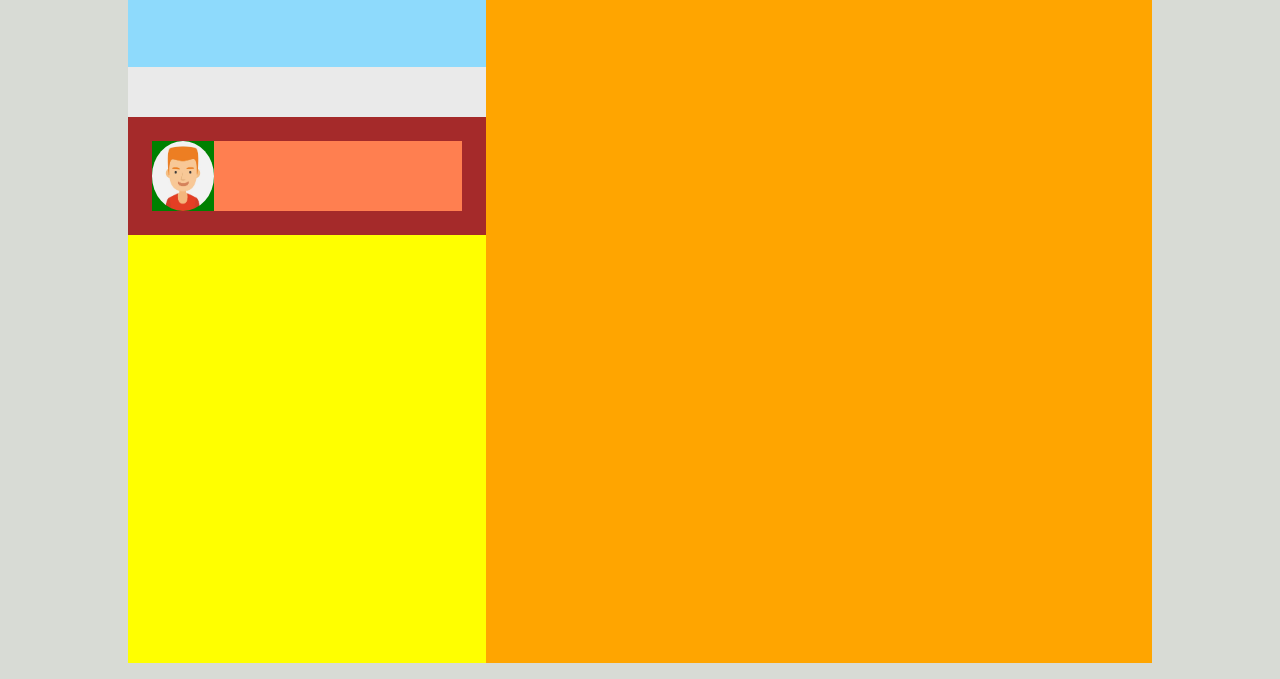
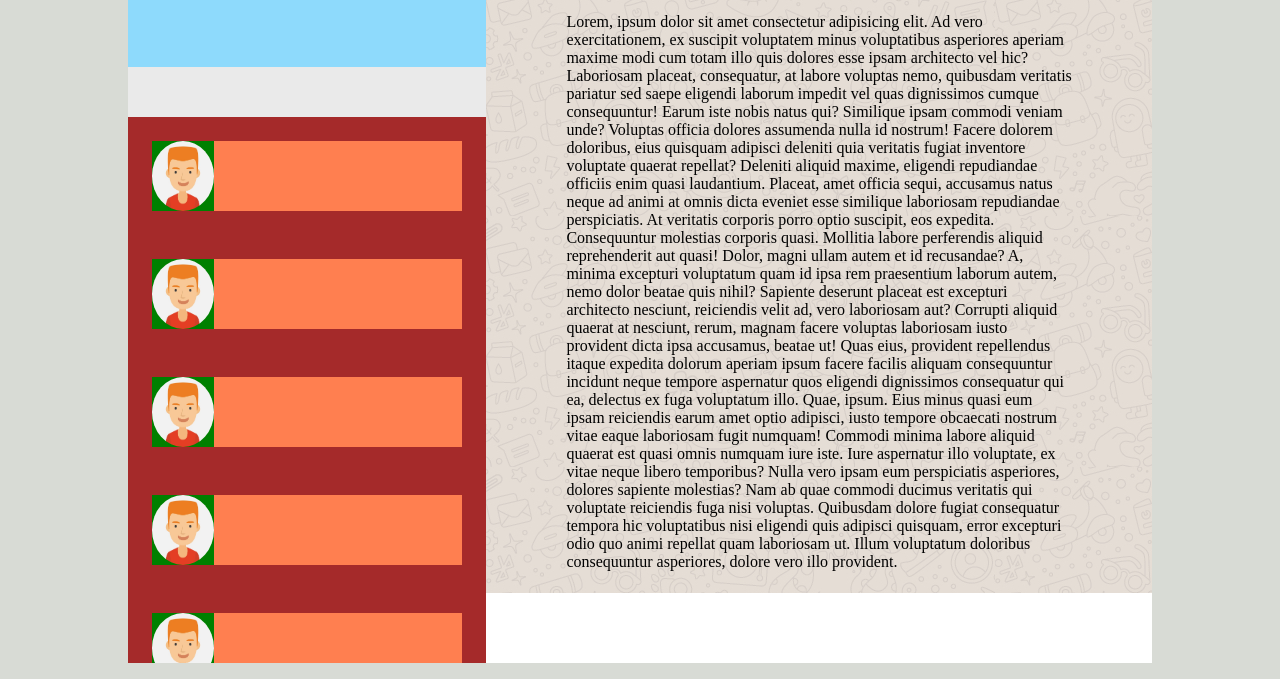
Before and after one commit to GiacomoFranchi/html-css-boolzapp, a plain HTML site: page index.html in a window 1280 px wide. Shown: the part 121-800 px from the top of the page. Drawn offline with Linux system fonts and the light colour scheme.

Commit message:
add: "chat open" section scaffolding

```diff
--- a/css/style.css
+++ b/css/style.css
@@ -17,6 +17,10 @@
 
 .padding-l{
     padding: 1.5rem;
+}
+
+.padding-xl{
+    padding: 3rem 5rem;
 }
 
 /*BACKGROUND*/
@@ -52,6 +56,7 @@ body{
 
 /*SIDE_BAR*/
 .side-bar{
+    height: 100%;
     width: 35%;
     background-color: yellow;
 }
@@ -96,8 +101,9 @@ body{
 }
 
 .side-chat{
+    height: calc(100% - 222px);
     width: 100%;
-    overflow-y: visible;
+    overflow-y: auto;
     background-color: brown;
 }
 
@@ -130,6 +136,9 @@ body{
     .tools, .prew-chat, .hero{
         display: none;
     }
+    .side-chat{
+        height: calc(100% - 102px);
+    }
 }
 
 @media screen and (max-width: 480px) {
@@ -138,20 +147,39 @@ body{
     }
 }
 /*CHAT*/
-.chat{
+.chat-open{
+    height: 100%;
     width:65%;
     background-color: orange;
 }
 
+.header-chat{
+    width: 100%;
+    height: 70px;
+    background-color: white;
+}
+
+.chat{
+    width: 100%;
+    background-image: url(../img/mine.jpg);
+    height: calc(100% - 140px);
+    overflow-y: auto;
+}
+
+.input-chat{
+    width: 100%;
+    height: 70px;
+    background-color: white;
+}
 
 @media screen and (max-width:540px) {
-    .chat{
+    .chat-open{
         width: 80%;
     }
 }
 
 @media screen and (max-width: 480px) {
-    .chat{
+    .chat-open{
         width: 100%;
         height: 100vh;
     }
--- a/index.html
+++ b/index.html
@@ -28,9 +28,77 @@
                     </div>
                     <div class="prew-chat"></div>
                 </section>
+                <section class="row-prew padding-l">
+                    <div class="photo">
+                        <img src="img/avatar_1.jpg" alt="photo friend 1">
+                    </div>
+                    <div class="prew-chat"></div>
+                </section>
+                <section class="row-prew padding-l">
+                    <div class="photo">
+                        <img src="img/avatar_1.jpg" alt="photo friend 1">
+                    </div>
+                    <div class="prew-chat"></div>
+                </section>
+                <section class="row-prew padding-l">
+                    <div class="photo">
+                        <img src="img/avatar_1.jpg" alt="photo friend 1">
+                    </div>
+                    <div class="prew-chat"></div>
+                </section>
+                <section class="row-prew padding-l">
+                    <div class="photo">
+                        <img src="img/avatar_1.jpg" alt="photo friend 1">
+                    </div>
+                    <div class="prew-chat"></div>
+                </section>
+                <section class="row-prew padding-l">
+                    <div class="photo">
+                        <img src="img/avatar_1.jpg" alt="photo friend 1">
+                    </div>
+                    <div class="prew-chat"></div>
+                </section>
+                <section class="row-prew padding-l">
+                    <div class="photo">
+                        <img src="img/avatar_1.jpg" alt="photo friend 1">
+                    </div>
+                    <div class="prew-chat"></div>
+                </section>
+                <section class="row-prew padding-l">
+                    <div class="photo">
+                        <img src="img/avatar_1.jpg" alt="photo friend 1">
+                    </div>
+                    <div class="prew-chat"></div>
+                </section>
+                <section class="row-prew padding-l">
+                    <div class="photo">
+                        <img src="img/avatar_1.jpg" alt="photo friend 1">
+                    </div>
+                    <div class="prew-chat"></div>
+                </section>
+                <section class="row-prew padding-l">
+                    <div class="photo">
+                        <img src="img/avatar_1.jpg" alt="photo friend 1">
+                    </div>
+                    <div class="prew-chat"></div>
+                </section>
             </main>
         </section>
-        <section class="chat">
+        <section class="chat-open">
+            <header class="header-chat padding"></header>
+            <main class="chat padding-xl">
+            Lorem, ipsum dolor sit amet consectetur adipisicing elit. Ad vero exercitationem, ex suscipit voluptatem minus voluptatibus asperiores aperiam maxime modi cum totam illo quis dolores esse ipsam architecto vel hic?
+            Laboriosam placeat, consequatur, at labore voluptas nemo, quibusdam veritatis pariatur sed saepe eligendi laborum impedit vel quas dignissimos cumque consequuntur! Earum iste nobis natus qui? Similique ipsam commodi veniam unde?
+            Voluptas officia dolores assumenda nulla id nostrum! Facere dolorem doloribus, eius quisquam adipisci deleniti quia veritatis fugiat inventore voluptate quaerat repellat? Deleniti aliquid maxime, eligendi repudiandae officiis enim quasi laudantium.
+            Placeat, amet officia sequi, accusamus natus neque ad animi at omnis dicta eveniet esse similique laboriosam repudiandae perspiciatis. At veritatis corporis porro optio suscipit, eos expedita. Consequuntur molestias corporis quasi.
+            Mollitia labore perferendis aliquid reprehenderit aut quasi! Dolor, magni ullam autem et id recusandae? A, minima excepturi voluptatum quam id ipsa rem praesentium laborum autem, nemo dolor beatae quis nihil?
+            Sapiente deserunt placeat est excepturi architecto nesciunt, reiciendis velit ad, vero laboriosam aut? Corrupti aliquid quaerat at nesciunt, rerum, magnam facere voluptas laboriosam iusto provident dicta ipsa accusamus, beatae ut!
+            Quas eius, provident repellendus itaque expedita dolorum aperiam ipsum facere facilis aliquam consequuntur incidunt neque tempore aspernatur quos eligendi dignissimos consequatur qui ea, delectus ex fuga voluptatum illo. Quae, ipsum.
+            Eius minus quasi eum ipsam reiciendis earum amet optio adipisci, iusto tempore obcaecati nostrum vitae eaque laboriosam fugit numquam! Commodi minima labore aliquid quaerat est quasi omnis numquam iure iste.
+            Iure aspernatur illo voluptate, ex vitae neque libero temporibus? Nulla vero ipsam eum perspiciatis asperiores, dolores sapiente molestias? Nam ab quae commodi ducimus veritatis qui voluptate reiciendis fuga nisi voluptas.
+            Quibusdam dolore fugiat consequatur tempora hic voluptatibus nisi eligendi quis adipisci quisquam, error excepturi odio quo animi repellat quam laboriosam ut. Illum voluptatum doloribus consequuntur asperiores, dolore vero illo provident.
+            </main>
+            <footer class="input-chat padding-s"></footer>
         </section>
     </div>
 </body>
```
